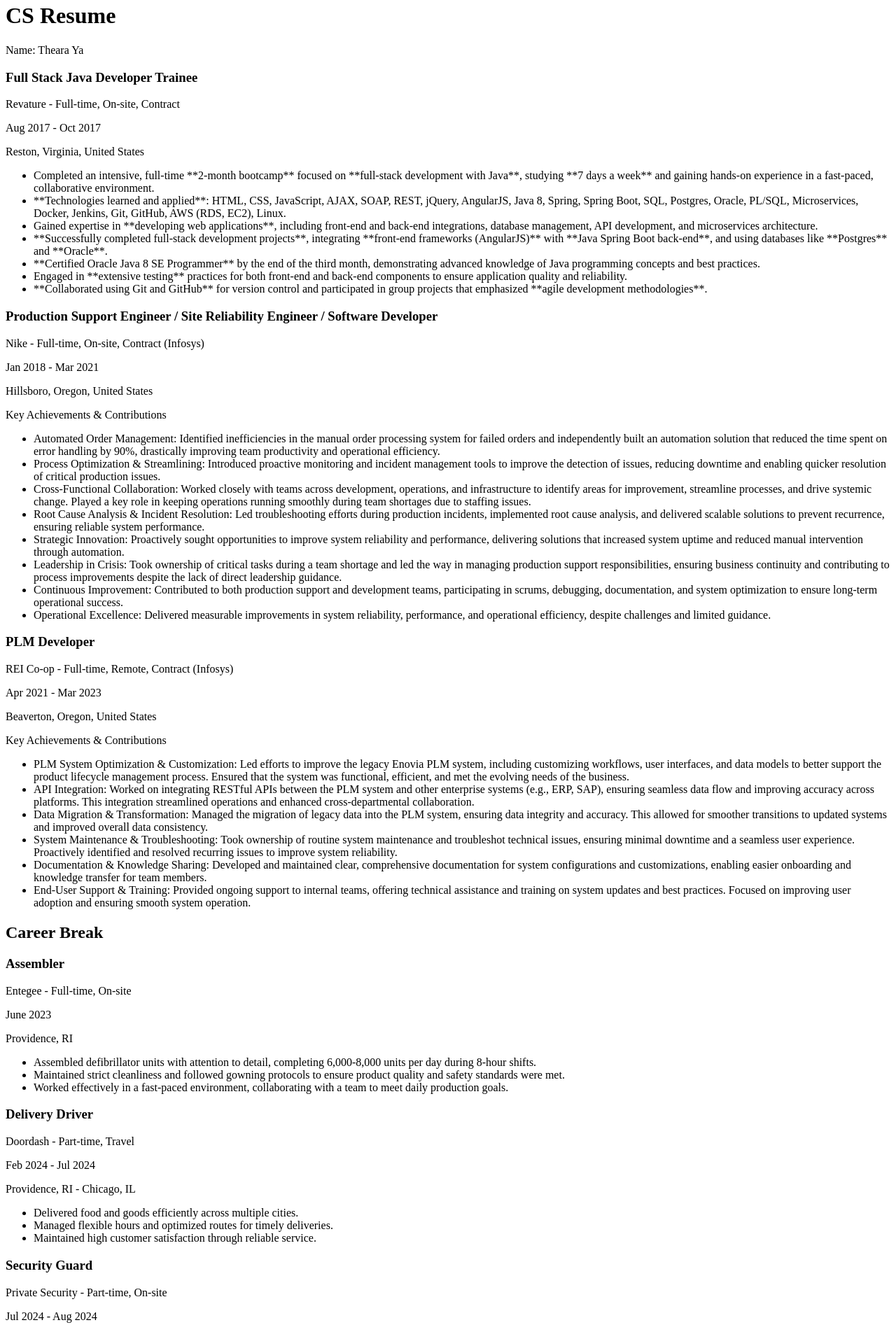
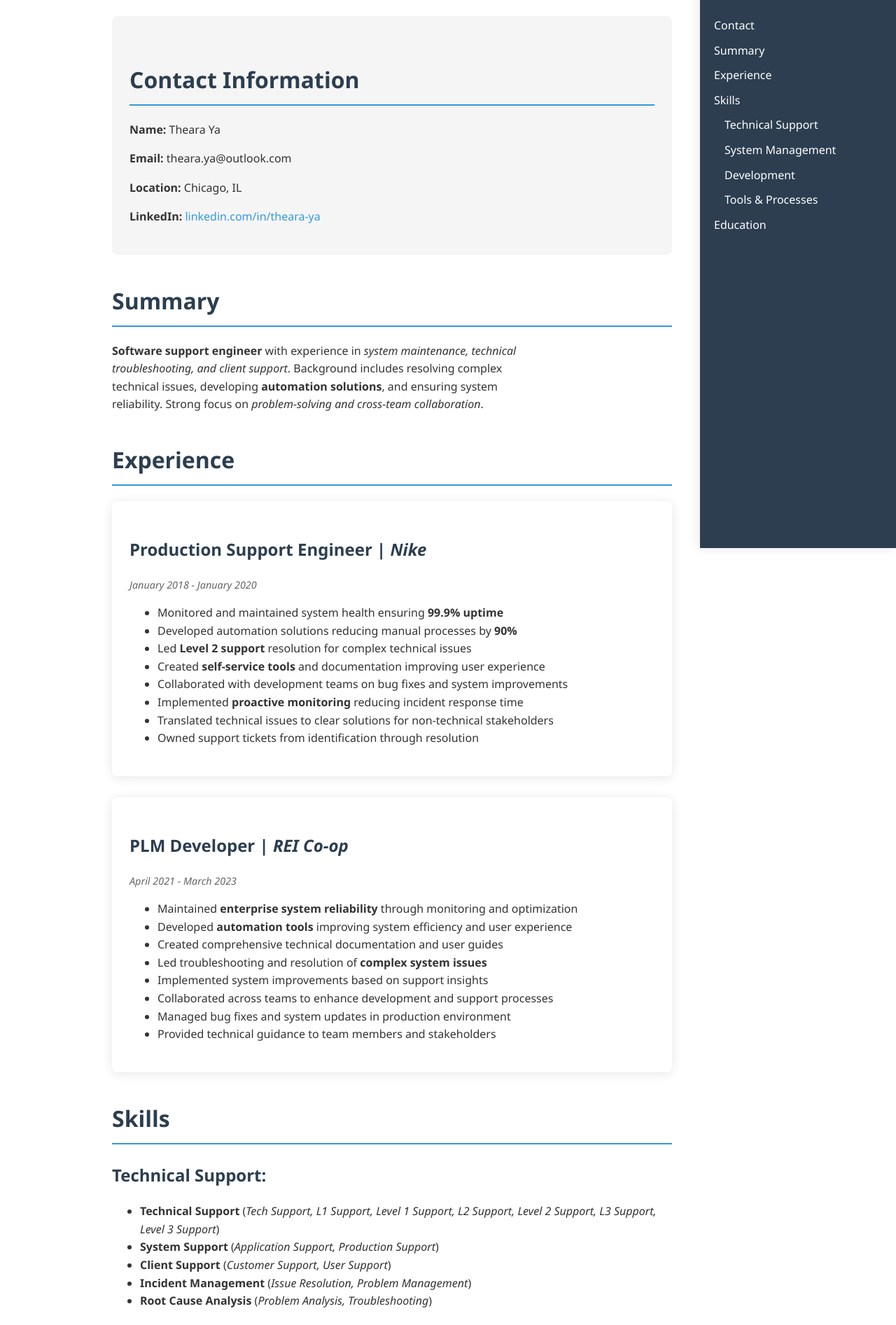
Before and after one commit to theara-y/resume, a plain HTML site: page index.html in a window 1280 px wide. Shown: the part 17-1910 px from the top of the page at 70% size. Drawn offline with Linux system fonts and the light colour scheme.

Commit message:
software support engineer

```diff
--- a/index.html
+++ b/index.html
@@ -1,156 +1,154 @@
 <!DOCTYPE html>
 <html lang="en">
+
 <head>
-    <meta charset="UTF-8">
-    <meta name="viewport" content="width=device-width, initial-scale=1.0">
-    <title>Theara Ya</title>
+  <meta charset="UTF-8">
+  <meta name="viewport" content="width=device-width, initial-scale=1.0">
+  <title>Document</title>
+  <link href="styles.css" rel="stylesheet">
 </head>
+
 <body>
-    <h1>CS Resume</h1>
-    <p>Name: Theara Ya</p>
+  <nav class="sidebar">
+    <ul>
+      <li><a class="nav-link" href="#contact">Contact</a></li>
+      <li><a class="nav-link" href="#summary">Summary</a></li>
+      <li><a class="nav-link" href="#experience">Experience</a></li>
+      <li><a class="nav-link" href="#skills">Skills</a>
+        <ul>
+          <li><a class="nav-link" href="#tech-support">Technical Support</a></li>
+          <li><a class="nav-link" href="#sys-management">System Management</a></li>
+          <li><a class="nav-link" href="#development">Development</a></li>
+          <li><a class="nav-link" href="#tools">Tools & Processes</a></li>
+        </ul>
+      </li>
+      <li><a href="#education">Education</a></li>
+    </ul>
+  </nav>
 
+  <main class="content">
+    <div id="contact" class="contact-info">
+      <h1>Contact Information</h1>
+      <p><strong>Name:</strong> Theara Ya</p>
+      <p><strong>Email:</strong> theara.ya@outlook.com</p>
+      <p><strong>Location:</strong> Chicago, IL</p>
+      <p><strong>LinkedIn:</strong> <a href="https://www.linkedin.com/in/theara-ya/">linkedin.com/in/theara-ya</a>
+      </p>
+    </div>
 
-    <h3>Full Stack Java Developer Trainee</h3>
-    <p>Revature - Full-time, On-site, Contract</p>
-    <p>Aug 2017 - Oct 2017</p>
-    <p>Reston, Virginia, United States</p>
+    <h1 id="summary">Summary</h1>
+    <p>
+      <strong>Software support engineer</strong> with experience in <em>system maintenance, technical
+        troubleshooting, and client support</em>.
+      Background includes resolving complex technical issues, developing <strong>automation solutions</strong>,
+      and ensuring system
+      reliability. Strong focus on <em>problem-solving and cross-team collaboration</em>.
+    </p>
+
+    <h1 id="experience">Experience</h1>
+    <div class="group__exp">
+      <div class="exp">
+        <h2><strong>Production Support Engineer</strong> | <em>Nike</em></h2>
+        <p class="dates">January 2018 - January 2020</p>
+        <ul>
+          <li>Monitored and maintained system health ensuring <strong>99.9% uptime</strong></li>
+          <li>Developed automation solutions reducing manual processes by <strong>90%</strong></li>
+          <li>Led <strong>Level 2 support</strong> resolution for complex technical issues</li>
+          <li>Created <strong>self-service tools</strong> and documentation improving user experience</li>
+          <li>Collaborated with development teams on bug fixes and system improvements</li>
+          <li>Implemented <strong>proactive monitoring</strong> reducing incident response time</li>
+          <li>Translated technical issues to clear solutions for non-technical stakeholders</li>
+          <li>Owned support tickets from identification through resolution</li>
+        </ul>
+      </div>
+
+      <div class="exp">
+        <h2><strong>PLM Developer</strong> | <em>REI Co-op</em></h2>
+        <p class="dates">April 2021 - March 2023</p>
+        <ul>
+          <li>Maintained <strong>enterprise system reliability</strong> through monitoring and optimization</li>
+          <li>Developed <strong>automation tools</strong> improving system efficiency and user experience</li>
+          <li>Created comprehensive technical documentation and user guides</li>
+          <li>Led troubleshooting and resolution of <strong>complex system issues</strong></li>
+          <li>Implemented system improvements based on support insights</li>
+          <li>Collaborated across teams to enhance development and support processes</li>
+          <li>Managed bug fixes and system updates in production environment</li>
+          <li>Provided technical guidance to team members and stakeholders</li>
+        </ul>
+      </div>
+    </div>
+
+    <h1 id="skills">Skills</h1>
+    <h2 id="tech-support">Technical Support:</h2>
     <ul>
-        <li>Completed an intensive, full-time **2-month bootcamp** focused on **full-stack development with Java**, studying **7 days a week** and gaining hands-on experience in a fast-paced, collaborative environment.</li>
-        <li>**Technologies learned and applied**: HTML, CSS, JavaScript, AJAX, SOAP, REST, jQuery, AngularJS, Java 8, Spring, Spring Boot, SQL, Postgres, Oracle, PL/SQL, Microservices, Docker, Jenkins, Git, GitHub, AWS (RDS, EC2), Linux.</li>
-        <li>Gained expertise in **developing web applications**, including front-end and back-end integrations, database management, API development, and microservices architecture.</li>
-        <li>**Successfully completed full-stack development projects**, integrating **front-end frameworks (AngularJS)** with **Java Spring Boot back-end**, and using databases like **Postgres** and **Oracle**.</li>
-        <li>**Certified Oracle Java 8 SE Programmer** by the end of the third month, demonstrating advanced knowledge of Java programming concepts and best practices.</li>
-        <li>Engaged in **extensive testing** practices for both front-end and back-end components to ensure application quality and reliability.</li>
-        <li>**Collaborated using Git and GitHub** for version control and participated in group projects that emphasized **agile development methodologies**.</li>
+      <li><strong>Technical Support</strong> (<em>Tech Support, L1 Support, Level 1 Support, L2 Support, Level 2 Support, L3 Support, Level 3
+        Support</em>)</li>
+      <li><strong>System Support</strong> (<em>Application Support, Production Support</em>)</li>
+      <li><strong>Client Support</strong> (<em>Customer Support, User Support</em>)</li>
+      <li><strong>Incident Management</strong> (<em>Issue Resolution, Problem Management</em>)</li>
+      <li><strong>Root Cause Analysis</strong> (<em>Problem Analysis, Troubleshooting</em>)</li>
     </ul>
 
-    <h3>Production Support Engineer / Site Reliability Engineer / Software Developer</h3>
-    <p>Nike - Full-time, On-site, Contract (Infosys)</p>
-    <p>Jan 2018 - Mar 2021</p>
-    <p>Hillsboro, Oregon, United States</p>
-    <p>Key Achievements & Contributions</p>
+    <h2 id="sys-management">System Management:</h2>
     <ul>
-        <li>Automated Order Management: Identified inefficiencies in the manual order processing system for failed orders and independently built an automation solution that reduced the time spent on error handling by 90%, drastically improving team productivity and operational efficiency.</li>
-        <li>Process Optimization & Streamlining: Introduced proactive monitoring and incident management tools to improve the detection of issues, reducing downtime and enabling quicker resolution of critical production issues.</li>
-        <li>Cross-Functional Collaboration: Worked closely with teams across development, operations, and infrastructure to identify areas for improvement, streamline processes, and drive systemic change. Played a key role in keeping operations running smoothly during team shortages due to staffing issues.</li>
-        <li>Root Cause Analysis & Incident Resolution: Led troubleshooting efforts during production incidents, implemented root cause analysis, and delivered scalable solutions to prevent recurrence, ensuring reliable system performance.</li>
-        <li>Strategic Innovation: Proactively sought opportunities to improve system reliability and performance, delivering solutions that increased system uptime and reduced manual intervention through automation.</li>
-        <li>Leadership in Crisis: Took ownership of critical tasks during a team shortage and led the way in managing production support responsibilities, ensuring business continuity and contributing to process improvements despite the lack of direct leadership guidance.</li>
-        <li>Continuous Improvement: Contributed to both production support and development teams, participating in scrums, debugging, documentation, and system optimization to ensure long-term operational success.</li>
-        <li>Operational Excellence: Delivered measurable improvements in system reliability, performance, and operational efficiency, despite challenges and limited guidance.</li>
+      <li><strong>System Monitoring</strong> (<em>Performance Monitoring, Health Monitoring</em>)</li>
+      <li><strong>System Maintenance</strong> (<em>Application Maintenance, Platform Support</em>)</li>
+      <li><strong>Bug Resolution</strong> (<em>Defect Resolution, Issue Resolution</em>)</li>
+      <li><strong>Production Support</strong> (<em>Operations Support, System Operations</em>)</li>
+      <li><strong>System Reliability</strong> (<em>Platform Reliability, Application Stability</em>)</li>
     </ul>
 
-    <h3>PLM Developer</h3>
-    <p>REI Co-op - Full-time, Remote, Contract (Infosys)</p>
-    <p>Apr 2021 - Mar 2023</p>
-    <p>Beaverton, Oregon, United States</p>
-    <p>Key Achievements & Contributions</p>
+    <h2 id="development">Development:</h2>
     <ul>
-        <li>PLM System Optimization & Customization: Led efforts to improve the legacy Enovia PLM system, including customizing workflows, user interfaces, and data models to better support the product lifecycle management process. Ensured that the system was functional, efficient, and met the evolving needs of the business.</li>
-        <li>API Integration: Worked on integrating RESTful APIs between the PLM system and other enterprise systems (e.g., ERP, SAP), ensuring seamless data flow and improving accuracy across platforms. This integration streamlined operations and enhanced cross-departmental collaboration.</li>
-        <li>Data Migration & Transformation: Managed the migration of legacy data into the PLM system, ensuring data integrity and accuracy. This allowed for smoother transitions to updated systems and improved overall data consistency.</li>
-        <li>System Maintenance & Troubleshooting: Took ownership of routine system maintenance and troubleshot technical issues, ensuring minimal downtime and a seamless user experience. Proactively identified and resolved recurring issues to improve system reliability.</li>
-        <li>Documentation & Knowledge Sharing: Developed and maintained clear, comprehensive documentation for system configurations and customizations, enabling easier onboarding and knowledge transfer for team members.</li>
-        <li>End-User Support & Training: Provided ongoing support to internal teams, offering technical assistance and training on system updates and best practices. Focused on improving user adoption and ensuring smooth system operation.</li>
+      <li><strong>Software Development</strong> (<em>Application Development, Programming</em>)</li>
+      <li><strong>Python</strong> (<em>Python Programming, Scripting</em>)</li>
+      <li><strong>Java</strong> (<em>Java Development, J2EE</em>)</li>
+      <li><strong>SQL</strong> (<em>Database Queries, Data Management</em>)</li>
+      <li><strong>Version Control</strong> (<em>Git, Source Control</em>)</li>
     </ul>
 
-    <h2>Career Break</h2>
-
-    <h3>Assembler</h3>
-    <p>Entegee - Full-time, On-site</p>
-    <p>June 2023</p>
-    <p>Providence, RI</p>
+    <h2 id="tools">Tools & Processes:</h2>
     <ul>
-        <li>Assembled defibrillator units with attention to detail, completing 6,000-8,000 units per day during 8-hour shifts.</li>
-        <li>Maintained strict cleanliness and followed gowning protocols to ensure product quality and safety standards were met.</li>
-        <li>Worked effectively in a fast-paced environment, collaborating with a team to meet daily production goals.</li>
+      <li><strong>JIRA</strong> (<em>Issue Tracking, Project Management</em>)</li>
+      <li><strong>Automation Tools</strong> (<em>Process Automation, Scripting</em>)</li>
+      <li><strong>Documentation</strong> (<em>Technical Writing, Knowledge Base</em>)</li>
+      <li><strong>Agile</strong> (<em>Scrum, Sprint Planning</em>)</li>
+      <li><strong>Cross-team Collaboration</strong> (<em>Team Communication</em>)</li>
     </ul>
 
-    <h3>Delivery Driver</h3>
-    <p>Doordash - Part-time, Travel</p>
-    <p>Feb 2024 - Jul 2024</p>
-    <p>Providence, RI - Chicago, IL</p>
+    <h1 id="education">Education</h1>
+    <h2>Degree:</h2>
     <ul>
-        <li>Delivered food and goods efficiently across multiple cities.</li>
-        <li>Managed flexible hours and optimized routes for timely deliveries.</li>
-        <li>Maintained high customer satisfaction through reliable service.</li>
+      <li><strong>Bachelor of Arts, Computer Science</strong>
+        <br>University of Rhode Island
+        <p class="dates">September 2012 - December 2016</p>
+        <br><strong>Minor</strong> in Cyber Security
+      </li>
     </ul>
 
-    <h3>Security Guard</h3>
-    <p>Private Security - Part-time, On-site</p>
-    <p>Jul 2024 - Aug 2024</p>
-    <p>Chicago, IL</p>
+    <h2>Certifications:</h2>
     <ul>
-        <li>Provided security services for late-night bars and restaurants, working overnight shifts (8 PM to 2-3 AM).</li>
-        <li>Monitored surveillance cameras, patrolled premises, and ensured the safety of patrons and staff.</li>
-        <li>Managed crowd control, escorted individuals out of premises, and followed orders to handle security concerns.</li>
+      <li><strong>Oracle Certified Java SE 8 Programmer</strong>
+        <p class="dates">October 2017 - Present</p>
+      </li>
+      <li><strong>ServSafe Food Handler</strong>
+        <p class="dates">September 2024 - September 2027</p>
+      </li>
     </ul>
 
-    <h3>Barista</h3>
-    <p>TE'AMO - Part-time, On-site</p>
-    <p>Aug 2024 - Oct 2024</p>
-    <p>2169 A S China Pl., Chicago, IL, 60616</p>
+    <h2>Technical Training:</h2>
     <ul>
-        <li>Prepared and served a variety of tea and specialty drinks, ensuring high-quality beverages and customer satisfaction.</li>
-        <li>Maintained a clean and organized bar area, adhering to health and safety standards.</li>
-        <li>Provided friendly and efficient service to customers in a fast-paced environment.</li>
+      <li><strong>Full Stack Java Developer Bootcamp</strong> - Revature
+        <p class="dates">August 2017 - October 2017</p>
+        <ul>
+          <li>Intensive <strong>2-month</strong> program</li>
+          <li><strong>Java, Spring, Angular</strong></li>
+          <li><strong>Full stack development</strong></li>
+          <li><strong>Agile methodologies</strong></li>
+        </ul>
+      </li>
     </ul>
+  </main>
 
-    <h3>Package Handler</h3>
-    <p>UPS CACH</p>
-    <p>Aug 2024 - Dec 2024</p>
-    <p>1 UPS Way, Hodgkins, IL, 60525</p>
-    <ul>
-        <li>Unloaded and sorted packages, including bulk shipments up to 130 lbs, while ensuring safety and efficiency.</li>
-        <li>Operated conveyor belt, scanned, and labeled packages.</li>
-        <li>Handled heavy lifting and physically demanding tasks in a fast-paced environment.</li>
-    </ul>
-
-    <h3>Customer Service Associate</h3>
-    <p>Walgreens</p>
-    <p>Aug 2024 - Jan 2025</p>
-    <p>5036 S Cottage Grove Ave., Chicago, 60615</p>
-    <ul>
-        <li>Assisted customers with product inquiries, transactions, and returns in a fast-paced retail environment.</li>
-        <li>Maintained store cleanliness, stocked shelves, and ensured products were well-organized.</li>
-        <li>Provided friendly, efficient service to enhance the customer experience.</li>
-    </ul>
-
-    <h3>Freelance Developer & Technical Consultant</h3>
-    <p>Freelance</p>
-    <p>Dec 2024 - Present</p>
-    <ul>
-        <li>Built custom websites using Flask, HTML, CSS, and JavaScript, focusing on full-stack development to create dynamic, user-friendly sites.</li>
-        <li>Designed and created visual assets using Figma, Paint, and other image editing tools to align with client branding and content.</li>
-        <li>Conducted thorough research into client businesses, content, and themes to develop the overall vibe and ensure the website accurately represented their brand.</li>
-        <li>Translated non-technical client requirements into detailed technical specifications, optimizing the site's functionality and user experience.</li>
-        <li>Provided informal tutoring and created personalized learning materials to support client understanding of web development and technical concepts.</li>
-        <li>Applied debugging, troubleshooting, and optimization techniques to enhance website functionality and improve site performance.</li>
-        <li>Project being actively worked on. Demo hosted on Render: https://twisters-fundraiser.onrender.com/fundraising</li>
-    </ul>
-
-    <h2>Education</h2>
-
-    <h3>Computer Science, B.A.</h3>
-    <p>Cyber Security Minor</p>
-    <p>University of Rhode Island</p>
-    <p>Sep 2012 - Dec 2016</p>
-
-    <h3>General Education</h3>
-    <p>Transfer Credits</p>
-    <p>Community College of Rhode Island</p>
-    <p>Sep 2011 - May 2012</p>
-
-    <h2>Certifications</h2>
-
-    <h3>Java SE 8 Programmer</h3>
-    <p>Oracle Certified</p>
-    <p>https://www.credly.com/badges/7e6194bf-75de-4944-a0a2-d81637372062/linked_in_profile</p>
-    <p>Oct 2017 - Present</p>
-
-    <h3>ServSafe Food Handler</h3>
-    <p>ServSafe</p>
-    <p>7319493</p>
-    <p>Sep 2024 - Sep 2027</p>
 </body>
 </html>
--- /dev/null
+++ b/styles.css
@@ -0,0 +1,190 @@
+/* Base styles */
+:root {
+    --primary-color: #2c3e50;
+    --secondary-color: #3498db;
+    --text-color: #333;
+    --light-gray: #f5f5f5;
+    --border-color: #ddd;
+}
+
+body {
+    display: flex;
+    margin: 0;
+    padding: 0;
+    min-height: 100vh;
+    font-family: 'Segoe UI', Arial, sans-serif;
+    color: var(--text-color);
+    line-height: 1.6;
+    justify-content: center;
+}
+
+/* Content area */
+.content {
+    padding: 40px;
+    width: 100%;
+    max-width: 800px;
+    margin-left: auto;
+}
+
+/* Typography improvements */
+h1 {
+    color: var(--primary-color);
+    border-bottom: 2px solid var(--secondary-color);
+    padding-bottom: 10px;
+    margin-top: 40px;
+}
+
+h2 {
+    color: var(--primary-color);
+    margin-top: 25px;
+}
+
+p {
+    max-width: 65ch;
+    margin-bottom: 1em;
+}
+
+/* Experience cards */
+.exp {
+    background: white;
+    padding: 25px;
+    border-radius: 8px;
+    box-shadow: 0 2px 15px rgba(0,0,0,0.1);
+    margin-bottom: 30px;
+    transition: transform 0.2s ease;
+}
+
+.exp:hover {
+    transform: translateY(-5px);
+}
+
+/* Dates styling */
+.dates {
+    color: #666;
+    font-style: italic;
+    font-size: 0.9em;
+}
+
+/* Skills section */
+.skills ul li {
+    margin-bottom: 12px;
+    padding: 8px;
+    background: var(--light-gray);
+    border-radius: 4px;
+    transition: background-color 0.2s ease;
+}
+
+.skills ul li:hover {
+    background-color: #e8e8e8;
+}
+
+/* Sidebar improvements */
+.sidebar {
+    box-sizing: border-box;
+    order: 2;
+    width: 280px;
+    height: 100vh;
+    position: sticky;
+    top: 0;
+    background-color: var(--primary-color);
+    color: white;
+    padding: 20px;
+    overflow-y: auto;
+    box-shadow: -2px 0 15px rgba(0,0,0,0.1);
+}
+
+.sidebar ul {
+    list-style: none;
+    padding: 0;
+}
+
+.sidebar ul ul {
+    padding-left: 15px;
+}
+
+.sidebar a {
+    color: white;
+    text-decoration: none;
+    padding: 5px 0;
+    display: block;
+    transition: color 0.2s ease;
+}
+
+.sidebar a:hover {
+    color: var(--secondary-color);
+}
+
+/* Links */
+a {
+    color: var(--secondary-color);
+    text-decoration: none;
+    transition: color 0.2s ease;
+}
+
+a:hover {
+    color: #2980b9;
+}
+
+/* Contact info */
+.contact-info {
+    background: var(--light-gray);
+    padding: 25px;
+    border-radius: 8px;
+    margin-bottom: 40px;
+}
+
+/* Print styles */
+@media print {
+    .sidebar {
+        display: none;
+    }
+
+    .content {
+        margin: 0;
+        padding: 20px;
+    }
+
+    .exp {
+        box-shadow: none;
+        border: 1px solid var(--border-color);
+    }
+}
+
+/* Responsive design */
+@media (max-width: 1024px) {
+    .content {
+        margin: 0 auto;
+        padding: 20px;
+    }
+
+    .sidebar {
+        width: 100%;
+        height: auto;
+        position: sticky;
+        top: 0;
+        z-index: 100;
+    }
+
+    body {
+        flex-direction: column;
+    }
+
+    .exp:hover {
+        transform: none;
+    }
+}
+
+/* Animations */
+@keyframes fadeIn {
+    from { opacity: 0; }
+    to { opacity: 1; }
+}
+
+.content {
+    animation: fadeIn 0.5s ease-in;
+}
+
+/* Smooth scrolling */
+html {
+    scroll-behavior: smooth;
+}
```
Also changed, not shown: 1 other file.
